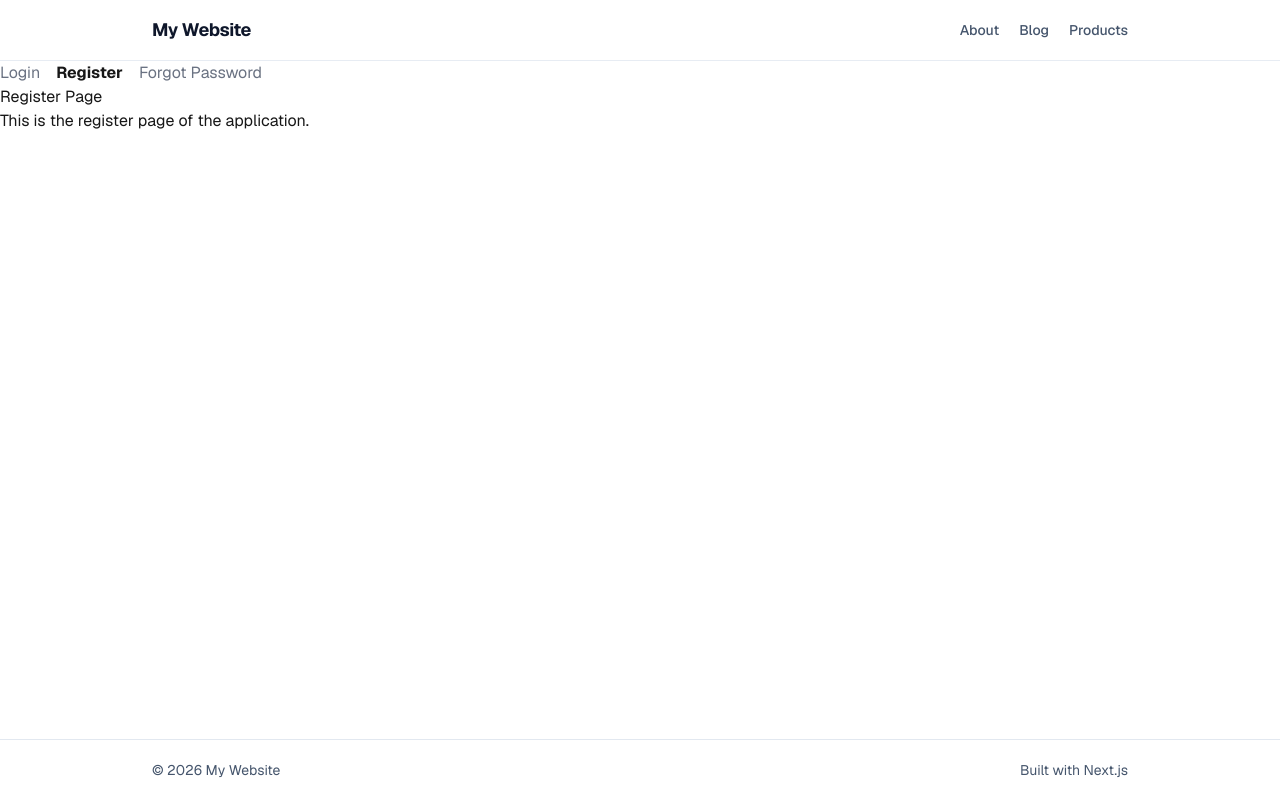
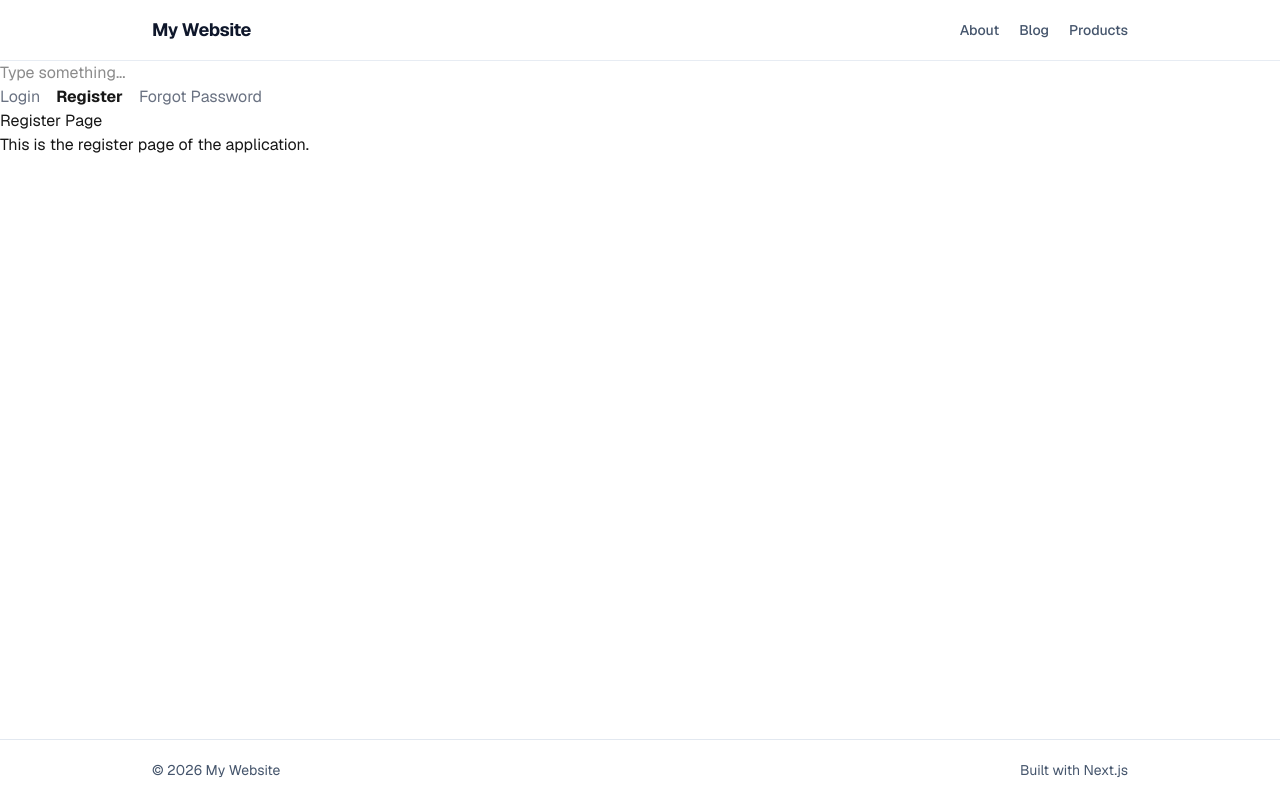
Before and after one commit to bikeeprajapati/nextjs-fundamentals, a Next.js app: page /register in a window 1280 px wide. Built offline with nearby package versions, Linux system fonts and the light colour scheme.

Commit message:
Refactor authentication layout by moving logic to a new template file

```diff
--- a/app/(auth)/layout.tsx
+++ b/app/(auth)/template.tsx
@@ -2,6 +2,7 @@
 
 import Link from "next/link";
 import { usePathname } from "next/navigation";
+import { useState } from "react";
 import "./styles.css";
 
 const navLinks = [
@@ -19,10 +20,14 @@ export default function AuthLayout({
 }: {
   children: React.ReactNode;
 }) {
+  const [input , setInput] = useState("");
   const pathname = usePathname();
 
   return (
     <div>
+      <div>
+        <input value={input} onChange={(e) => setInput(e.target.value)} placeholder="Type something..." />
+      </div>
       {navLinks.map((link) => {
         const isActive =
           pathname === link.href ||
```
